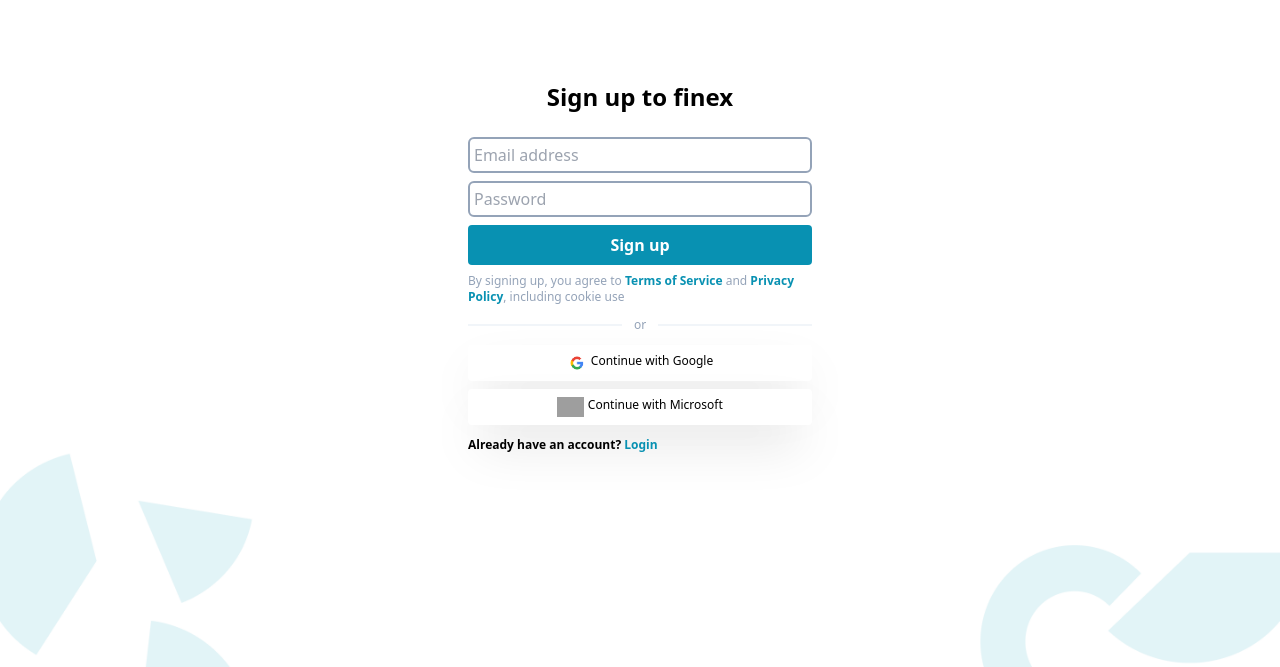
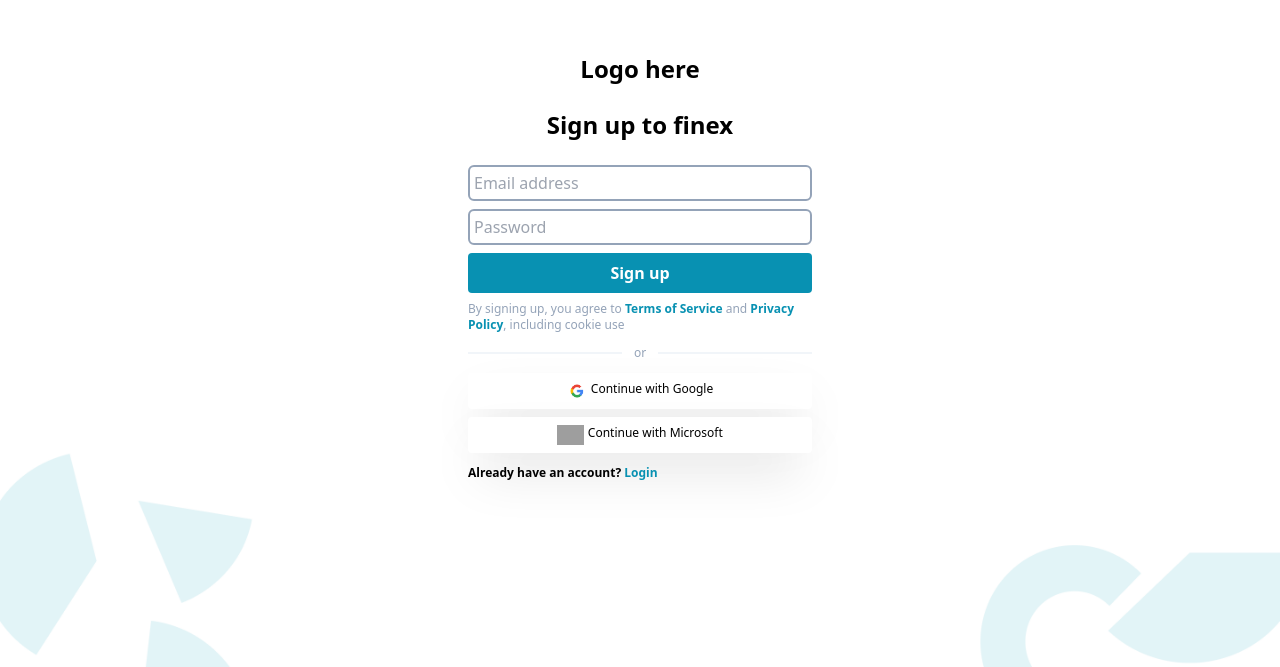
Before and after one commit to Raymond-ap/mysite, a React (Create React App) app: page / in a window 1280 px wide. Shown: the part 133-800 px from the top of the page. Built offline with nearby package versions, Linux system fonts and the light colour scheme; grey boxes are pictures that could not be loaded.

Commit message:
complete sign up

```diff
--- a/src/pages/SignUp.jsx
+++ b/src/pages/SignUp.jsx
@@ -8,6 +8,9 @@ const SignUp = () => {
   return (
     <div className="w-screen text-center h-screen grid content-center justify-center bg-white background">
       <form className="p-5 w-96 rounded-md">
+      <div className="font-bold text-2xl mb-6 from-neutral-900">
+          <h1>Logo here</h1>
+        </div>
         <h1 className="font-bold text-2xl mb-6 from-neutral-900">
           Sign up to finex
         </h1>
```
